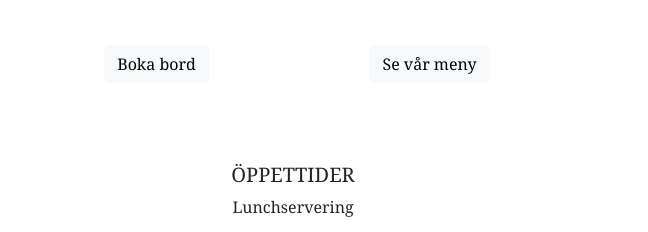
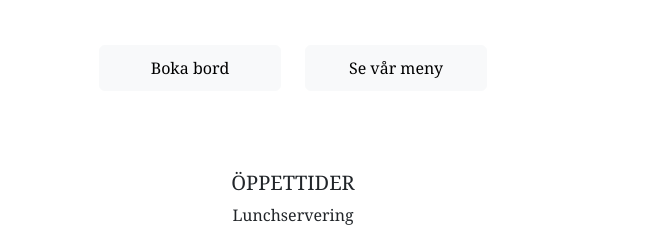
Before and after one commit to JyleZ/La-Bella-Italia, a plain HTML site: page Index.html in a window 1280 px wide. Shown: the part 332-564 px from the top of the page, 632-1280 px from the left. Drawn offline with nearby package versions, Linux system fonts and the light colour scheme.

Commit message:
ändrar knapparna

```diff
--- a/Index.html
+++ b/Index.html
@@ -109,16 +109,12 @@
           <!-- KNAPPAR -->
 
           <div class="container mt-5">
-            <div class="row text-center">
-              <div class="col">
-                <button type="button" class="btn btn-light">
-                  <a class="nav-link" href="boka-bord.html">Boka bord</a>
-                </button>
+            <div class="row text-center justify-content-center gap-4">
+              <div class="col-4 btn btn-light">
+                <a class="nav-link p-1" href="boka-bord.html">Boka bord</a>
               </div>
-              <div class="col">
-                <button type="button" class="btn btn-light">
-                  <a href="meny.html" class="nav-link">Se vår meny</a>
-                </button>
+              <div class="col-4 btn btn-light">
+                <a href="meny.html" class="nav-link p-1">Se vår meny</a>
               </div>
             </div>
           </div>
```
